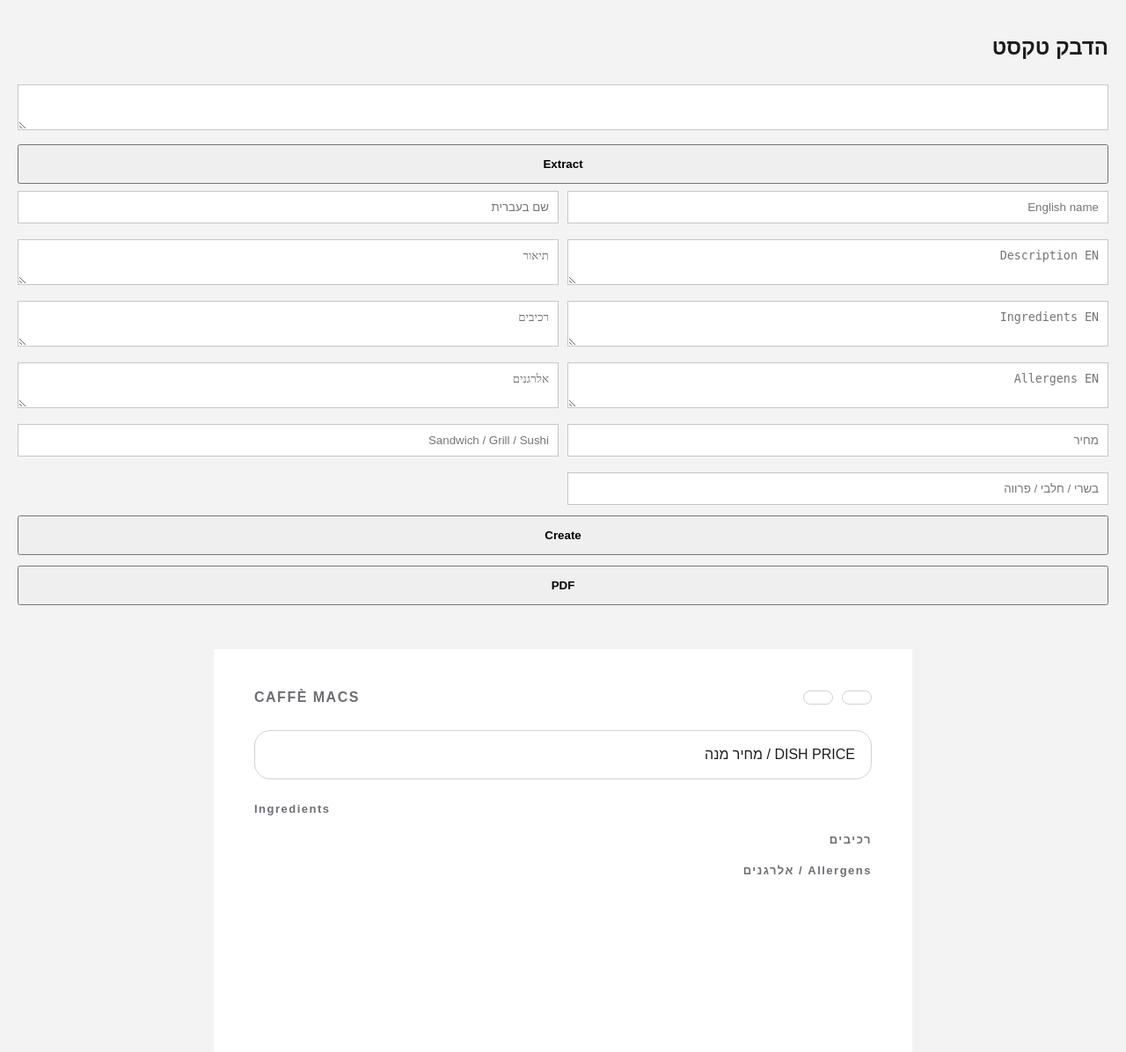
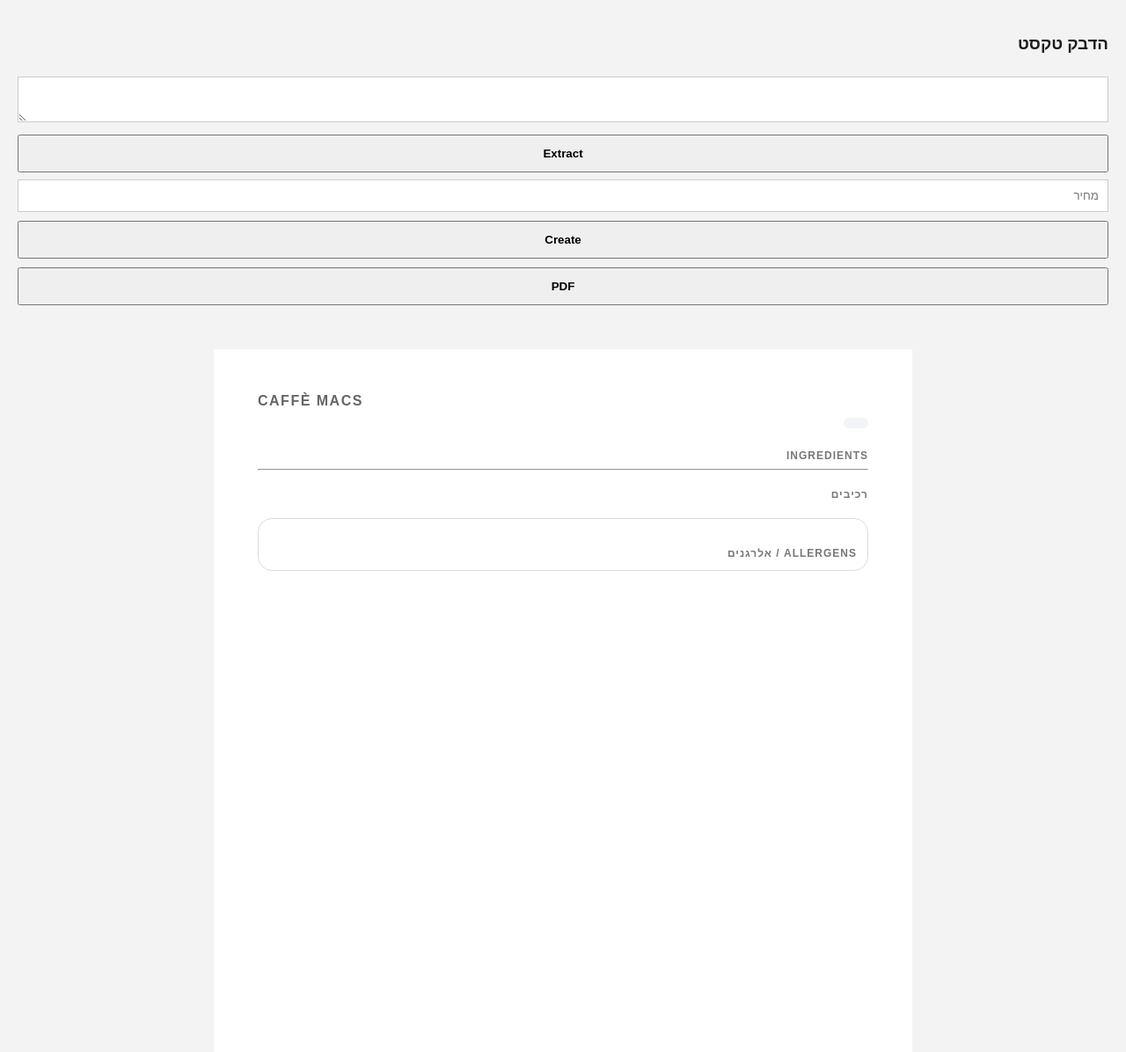
Before and after one commit to roeeza-bot/menu-display-ai, a Flask app: page / in a window 1280 px wide. Shown: the top 1196 px of the page at 88% size. After the commit the page ends 649 px from the top, so only its background shows below. Run offline with Flask 3, Linux system fonts and the light colour scheme.

Commit message:
Update index.html

```diff
--- a/templates/index.html
+++ b/templates/index.html
@@ -18,137 +18,123 @@ body {
 
 .box {
   background:white;
-  padding:22px;
-  margin-bottom:18px;
-  border-radius:18px;
+  padding:20px;
+  border-radius:16px;
+  margin-bottom:20px;
 }
 
 textarea, input {
   width:100%;
-  box-sizing:border-box;
   padding:10px;
   margin-top:8px;
-  border:1px solid #c7c7cc;
+  border:1px solid #ccc;
+  box-sizing:border-box;
 }
 
 button {
   width:100%;
-  padding:13px;
-  margin-top:12px;
+  padding:12px;
+  margin-top:10px;
   font-weight:bold;
   cursor:pointer;
 }
 
-.grid {
-  display:grid;
-  grid-template-columns:1fr 1fr;
-  gap:10px;
-}
-
 /* DISPLAY */
-.display-page {
+.display {
   width:794px;
-  height:1123px;
+  min-height:1123px;
   background:white;
   margin:30px auto;
-  padding:46px;
+  padding:50px;
   box-sizing:border-box;
 }
 
-.top-row {
+.top {
   display:flex;
   justify-content:space-between;
   align-items:center;
-  margin-bottom:28px;
   direction:ltr;
 }
 
 .logo {
-  font-weight:800;
+  font-weight:bold;
   letter-spacing:1.5px;
-  color:#6e6e73;
+  color:#666;
 }
 
-.tags {
-  display:flex;
-  gap:10px;
+.kosher {
+  font-weight:bold;
 }
 
-.tag {
-  border:1px solid #d2d2d7;
-  border-radius:20px;
-  padding:7px 16px;
-  font-size:14px;
-  font-weight:700;
+.kosher-meat { color:#d92d20; }
+.kosher-dairy { color:#175cd3; }
+.kosher-parve { color:#027a48; }
+
+.category {
+  display:inline-block;
+  margin-top:10px;
+  background:#f2f4f7;
+  padding:6px 14px;
+  border-radius:16px;
+  font-weight:bold;
 }
 
-.kosher-meat {
-  color:#b42318;
-  border-color:#f0b8b3;
-  background:#fff5f5;
+.price {
+  text-align:right;
+  font-size:28px;
+  font-weight:bold;
+  margin-top:20px;
 }
 
-.kosher-dairy {
-  color:#175cd3;
-  border-color:#b2ccff;
-  background:#eff8ff;
+.title {
+  font-size:34px;
+  font-weight:900;
+  margin-top:20px;
 }
 
-.kosher-parve {
-  color:#027a48;
-  border-color:#abefc6;
-  background:#ecfdf3;
+.desc {
+  font-size:18px;
+  margin-top:10px;
 }
 
-.price-box {
-  border:1px solid #d2d2d7;
-  border-radius:18px;
-  padding:18px;
-  display:flex;
-  justify-content:space-between;
-  margin-bottom:26px;
-}
-
-.price-value {
-  font-size:30px;
-  font-weight:900;
-}
-
-.en { direction:ltr; text-align:left; }
-.he { direction:rtl; text-align:right; }
-
-.title { font-size:34px; font-weight:900; }
-.desc { font-size:20px; margin:10px 0; }
-
 .section-title {
-  font-size:13px;
-  font-weight:900;
-  letter-spacing:1.5px;
-  color:#6e6e73;
   margin-top:20px;
+  font-size:12px;
+  font-weight:bold;
+  letter-spacing:1px;
+  color:#777;
 }
 
 .ingredients {
   font-size:14px;
-  color:#4a4a4a;
+  margin-top:8px;
 }
 
-.allergen-grid {
+.allergens-box {
+  margin-top:20px;
+  border:1px solid #ddd;
+  border-radius:16px;
+  padding:12px;
+}
+
+.allergens-grid {
   display:grid;
   grid-template-columns:repeat(4,1fr);
   gap:8px;
 }
 
-.allergen-pill {
-  border:1px solid #d2d2d7;
-  border-radius:18px;
-  padding:7px;
+.allergen {
+  padding:6px;
+  border-radius:10px;
+  background:#f5f5f5;
   text-align:center;
   font-weight:bold;
+  font-size:13px;
 }
 
 @media print {
   .app { display:none; }
+  body { background:white; }
 }
 </style>
 </head>
@@ -157,116 +143,120 @@ button {
 
 <div class="app">
 
-<h2>הדבק טקסט</h2>
+<h3>הדבק טקסט</h3>
 <textarea id="raw"></textarea>
 <button onclick="runExtract()">Extract</button>
 
-<div class="grid">
-<input id="dishNameEn" placeholder="English name">
-<input id="dishNameHe" placeholder="שם בעברית">
-
-<textarea id="descEn" placeholder="Description EN"></textarea>
-<textarea id="descHe" placeholder="תיאור"></textarea>
-
-<textarea id="ingredientsEn" placeholder="Ingredients EN"></textarea>
-<textarea id="ingredientsHe" placeholder="רכיבים"></textarea>
-
-<textarea id="allergensEn" placeholder="Allergens EN"></textarea>
-<textarea id="allergensHe" placeholder="אלרגנים"></textarea>
-
 <input id="price" placeholder="מחיר">
-<input id="station" placeholder="Sandwich / Grill / Sushi">
-<input id="kosher" placeholder="בשרי / חלבי / פרווה">
-</div>
 
 <button onclick="createDisplay()">Create</button>
 <button onclick="window.print()">PDF</button>
 
 </div>
 
-<div class="display-page">
+<div class="display">
 
-<div class="top-row">
-<div class="logo">CAFFÈ MACS</div>
-
-<div class="tags">
-<div class="tag" id="tagStation"></div>
-<div class="tag" id="tagKosher"></div>
-</div>
+<div class="top">
+  <div class="logo">CAFFÈ MACS</div>
+  <div class="kosher" id="kosherOut"></div>
 </div>
 
-<div class="price-box">
-<div>DISH PRICE / מחיר מנה</div>
-<div class="price-value" id="priceOut"></div>
-</div>
+<div class="category" id="categoryOut"></div>
 
-<div class="en">
+<div class="price" id="priceOut"></div>
+
 <div class="title" id="nameEnOut"></div>
 <div class="desc" id="descEnOut"></div>
-<div class="section-title">Ingredients</div>
+
+<div class="section-title">INGREDIENTS</div>
 <div class="ingredients" id="ingEnOut"></div>
-</div>
 
-<div class="he">
+<hr>
+
 <div class="title" id="nameHeOut"></div>
 <div class="desc" id="descHeOut"></div>
+
 <div class="section-title">רכיבים</div>
 <div class="ingredients" id="ingHeOut"></div>
+
+<div class="allergens-box">
+  <div class="section-title">ALLERGENS / אלרגנים</div>
+  <div class="allergens-grid" id="allergensOut"></div>
 </div>
-
-<div class="section-title">Allergens / אלרגנים</div>
-<div class="allergen-grid" id="allergensOut"></div>
 
 </div>
 
 <script>
 function safe(v){return v||""}
 
+function splitCategory(cat){
+  let station = cat;
+  let kosher = "";
+
+  if(cat.includes("Meat")) { kosher="בשרי"; station=cat.replace("(Meat)","").trim(); }
+  if(cat.includes("Dairy")) { kosher="חלבי"; station=cat.replace("(Dairy)","").trim(); }
+  if(cat.includes("Parve")) { kosher="פרווה"; station=cat.replace("(Parve)","").trim(); }
+
+  return {station,kosher};
+}
+
 async function runExtract(){
   const res = await fetch("/extract",{
     method:"POST",
     headers:{"Content-Type":"application/json"},
     body:JSON.stringify({text:raw.value})
-  })
-  const d = await res.json()
+  });
 
-  dishNameEn.value = safe(d.dish_name_en)
-  dishNameHe.value = safe(d.dish_name_he)
-  descEn.value = safe(d.description_en)
-  descHe.value = safe(d.description_he)
-  ingredientsEn.value = safe(d.ingredients_en)
-  ingredientsHe.value = safe(d.ingredients_he)
-  allergensEn.value = safe(d.allergens_en)
-  allergensHe.value = safe(d.allergens_he)
+  const d = await res.json();
+
+  const cat = splitCategory(safe(d.category));
+
+  window.dataStore = {
+    nameEn:d.dish_name_en,
+    nameHe:d.dish_name_he,
+    descEn:d.description_en,
+    descHe:d.description_he,
+    ingEn:d.ingredients_en,
+    ingHe:d.ingredients_he,
+    allEn:d.allergens_en,
+    allHe:d.allergens_he,
+    station:cat.station,
+    kosher:cat.kosher
+  }
 }
 
 function createDisplay(){
 
+const d = window.dataStore || {}
+
 priceOut.innerText = price.value ? "₪"+price.value+".00":""
 
-tagStation.innerText = station.value
-tagKosher.innerText = kosher.value
+categoryOut.innerText = d.station
 
-tagKosher.className = "tag"
+kosherOut.innerText = d.kosher
+kosherOut.className="kosher"
 
-if(kosher.value.includes("בשר")) tagKosher.classList.add("kosher-meat")
-if(kosher.value.includes("חלב")) tagKosher.classList.add("kosher-dairy")
-if(kosher.value.includes("פרווה")) tagKosher.classList.add("kosher-parve")
+if(d.kosher==="בשרי") kosherOut.classList.add("kosher-meat")
+if(d.kosher==="חלבי") kosherOut.classList.add("kosher-dairy")
+if(d.kosher==="פרווה") kosherOut.classList.add("kosher-parve")
 
-nameEnOut.innerText = dishNameEn.value
-nameHeOut.innerText = dishNameHe.value
-descEnOut.innerText = descEn.value
-descHeOut.innerText = descHe.value
-ingEnOut.innerText = ingredientsEn.value
-ingHeOut.innerText = ingredientsHe.value
+nameEnOut.innerText = d.nameEn
+nameHeOut.innerText = d.nameHe
+descEnOut.innerText = d.descEn
+descHeOut.innerText = d.descHe
+ingEnOut.innerText = d.ingEn
+ingHeOut.innerText = d.ingHe
 
 allergensOut.innerHTML=""
-allergensEn.value.split(",").forEach((a,i)=>{
+const en = d.allEn?.split(",")||[]
+const he = d.allHe?.split(",")||[]
+
+for(let i=0;i<Math.max(en.length,he.length);i++){
   const div=document.createElement("div")
-  div.className="allergen-pill"
-  div.innerText=a.trim()+" / "+(allergensHe.value.split(",")[i]||"")
+  div.className="allergen"
+  div.innerText=(en[i]||"")+" "+(he[i]||"")
   allergensOut.appendChild(div)
-})
+}
 
 }
 </script>
```
